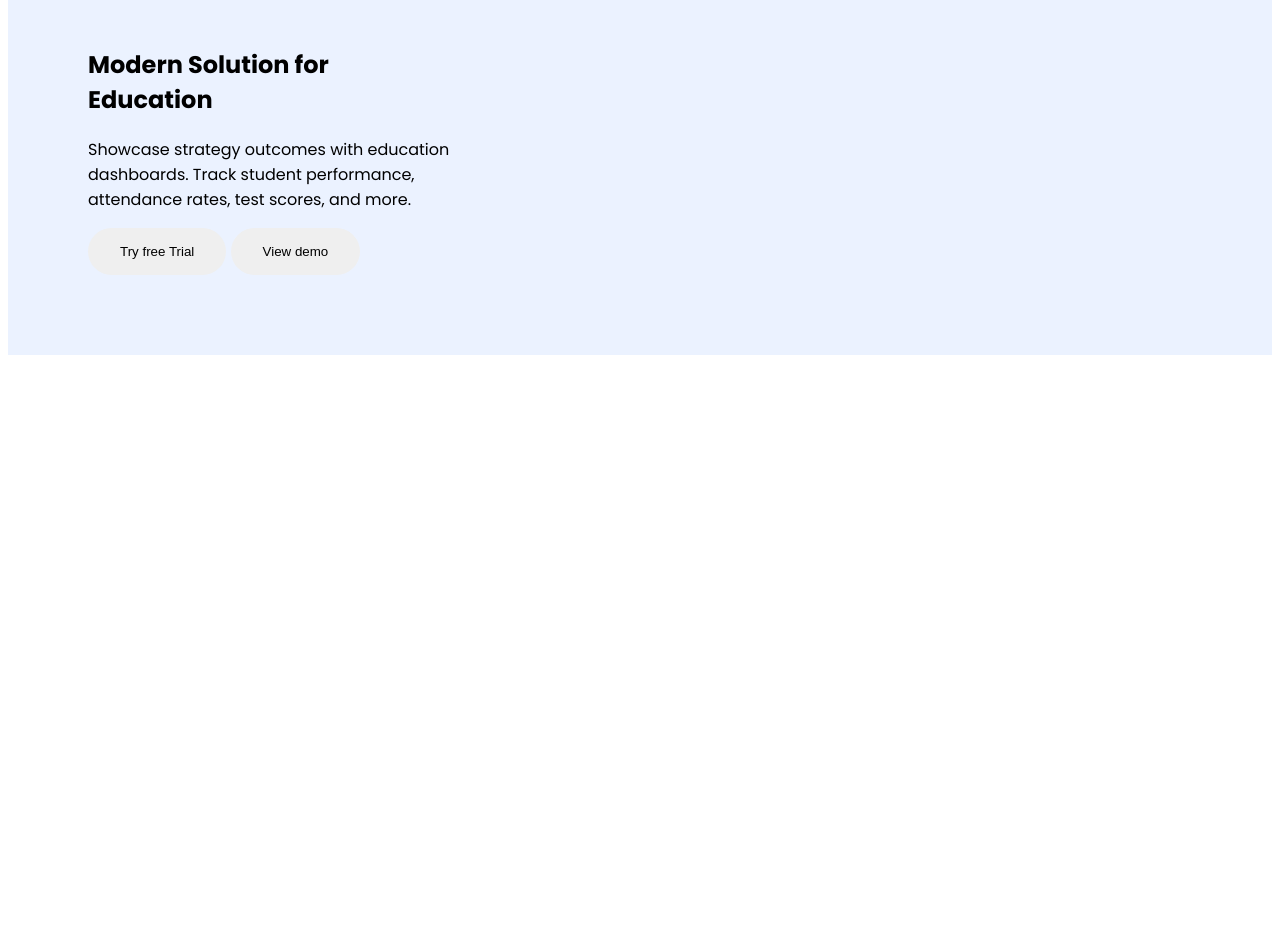
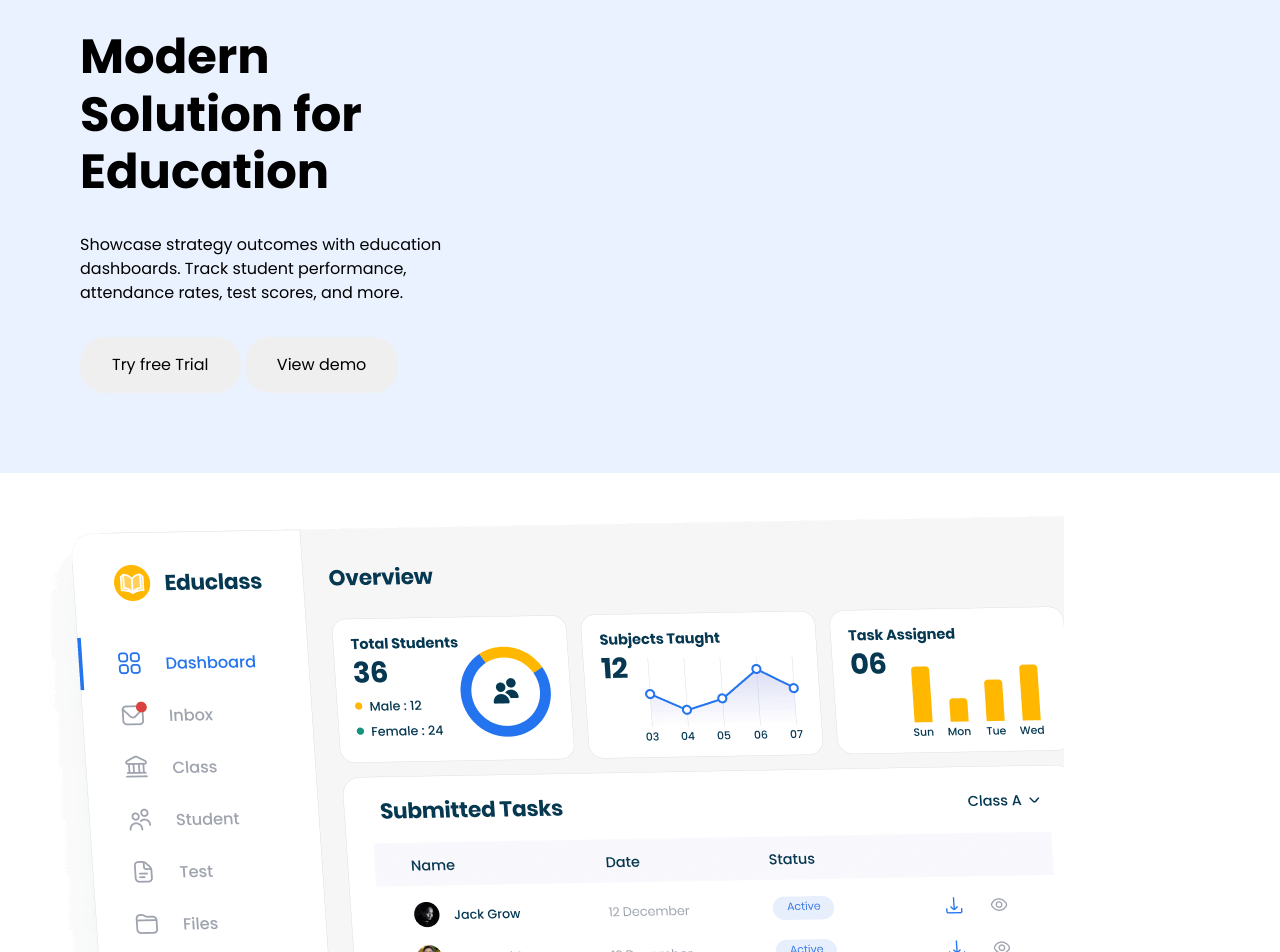
Before and after one commit to michasi003/educlass, a plain HTML site: page index.html in a window 1280 px wide. Shown: the part 140-1092 px from the top of the page. Before the commit the page ends 800 px from the top, so only its background shows below. Drawn offline with Linux system fonts and the light colour scheme.

Commit message:
feature: add new html css and images features

```diff
--- a/index.html
+++ b/index.html
@@ -49,8 +49,9 @@
         <!-- Hero Top -->
         <div class="hero__top">
          <!--  Top  left -->
-         <div>
+         <div class="hero__content">
           <h1>Modern Solution for Education</h1>
+
           <p>Showcase strategy outcomes with education dashboards. Track student performance, attendance rates, test scores, and more.</p>
           <div>
             <button>Try free Trial</button>
@@ -60,7 +61,9 @@
         </div>
 
          <!--  Top right -->
-         <div></div>
+         <div class="hero__image">
+          <img src="img/Dashboardmain.png" alt="dashboard">
+         </div>
         </div>
         <!-- Hero Bottom -->
         <div></div>
--- /dev/null
+++ b/reset.css
@@ -0,0 +1,46 @@
+/*
+  1. Use a more-intuitive box-sizing model.
+*/
+*, *::before, *::after {
+    box-sizing: border-box;
+  }
+  /*
+    2. Remove default margin
+  */
+  * {
+    margin: 0;
+  }
+  /*
+    Typographic tweaks!
+    3. Add accessible line-height
+    4. Improve text rendering
+  */
+  body {
+    line-height: 1.5;
+    -webkit-font-smoothing: antialiased;
+  }
+  /*
+    5. Improve media defaults
+  */
+  img, picture, video, canvas, svg {
+    display: block;
+    max-width: 100%;
+  }
+  /*
+    6. Remove built-in form typography styles
+  */
+  input, button, textarea, select {
+    font: inherit;
+  }
+  /*
+    7. Avoid text overflows
+  */
+  p, h1, h2, h3, h4, h5, h6 {
+    overflow-wrap: break-word;
+  }
+  /*
+    8. Create a root stacking context
+  */
+  #root, #__next {
+    isolation: isolate;
+  }
--- a/style.css
+++ b/style.css
@@ -1,3 +1,6 @@
+/* CSS Reset */
+@import url('./reset.css');
+
 /* Font Setup */
 @import url('https://fonts.googleapis.com/css2?family=Poppins:wght@400;500;700;800&display=swap');
 
@@ -59,4 +62,19 @@ header {
     grid-template-columns: repeat(3, 1fr);
     padding: 5rem;
     background-color:var(--hero-bg-color);
+
 }
+
+.hero__top h1 {
+    font-size: 3rem;
+    line-height: 1.2;
+}
+
+.hero__content {
+    display: grid;
+    gap: 2rem;
+}
+
+.hero__image{
+    grid-column: span 2 / span 2;
+}
```
Also changed, not shown: img/Dashboardmain.png (added).
